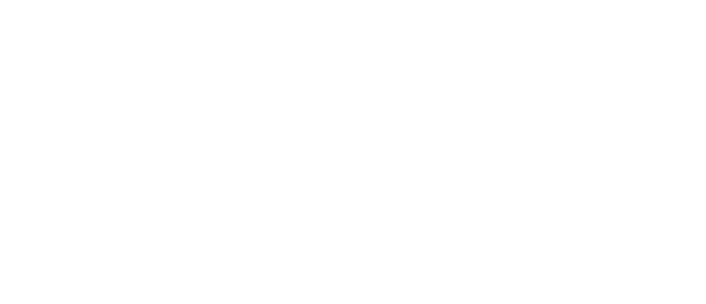
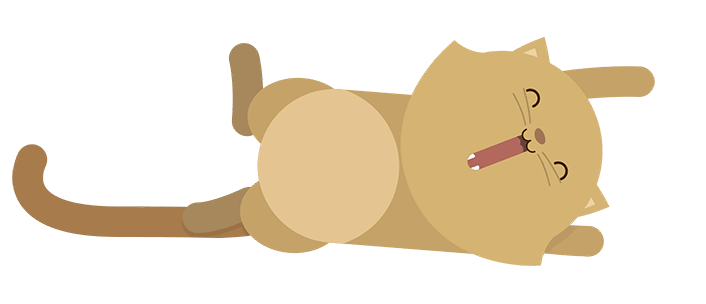
Before and after one commit to DavPen2001/kitten, a plain HTML site: page index.html in a window 1280 px wide. Shown: the whole page, without its empty margins (0-706 px from the left). Drawn offline with Linux system fonts and the light colour scheme.

Commit message:
Update kitty.css

```diff
--- a/kitty.css
+++ b/kitty.css
@@ -1,15 +1,15 @@
 @media screen and (min-width: 250px) {
     body {
-        content: url(images/kitten-small.png);
+        content: url(kitten-small.png);
     }
 }
 @media screen and (min-width: 500px) {
     body {
-        content: url(images/kitten-medium.png);
+        content: url(kitten-medium.png);
     }
 }
 @media screen and (min-width: 800px) {
     body {
-        content: url(images/kitten-large.png);
+        content: url(kitten-large.png);
     }
 }
```
